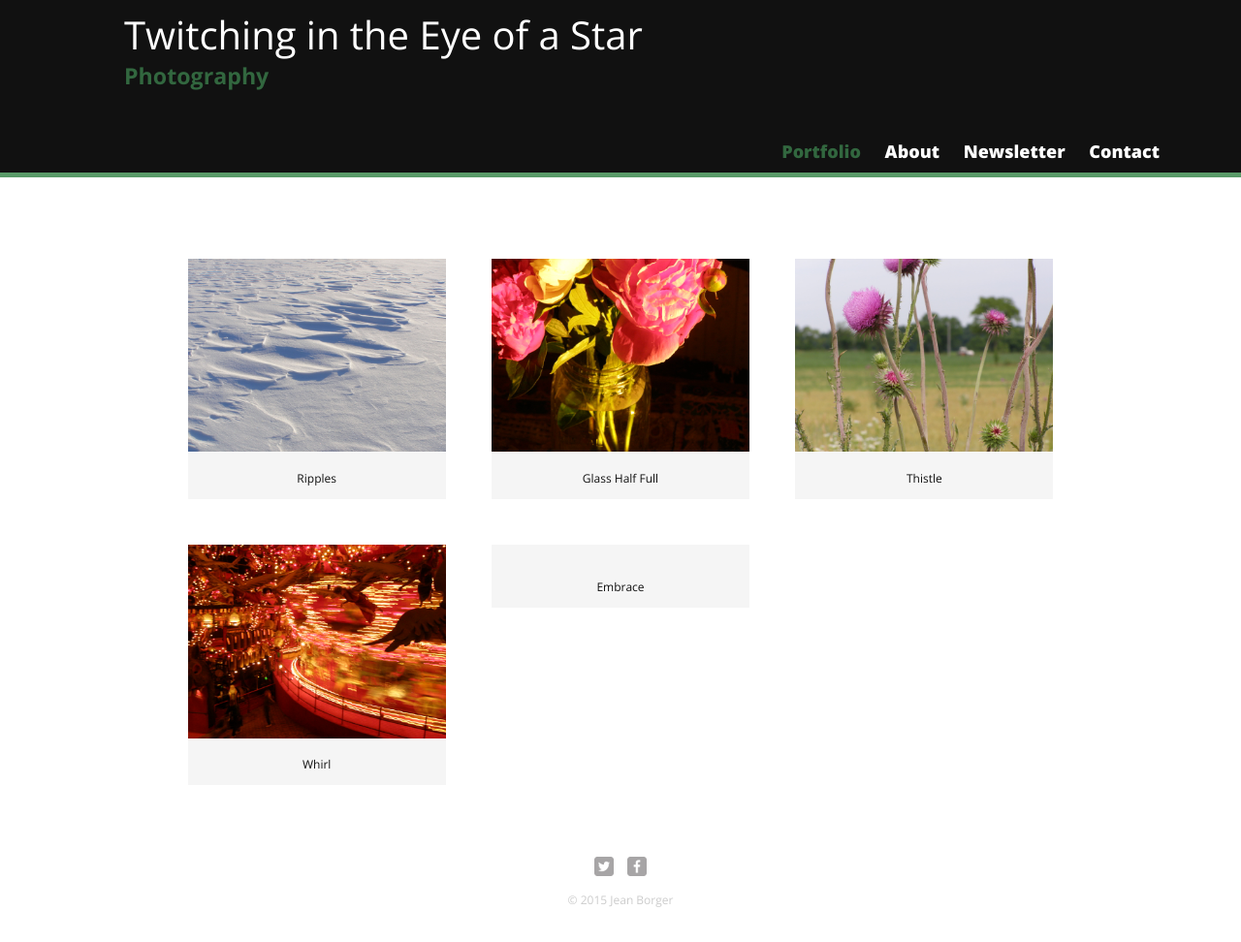
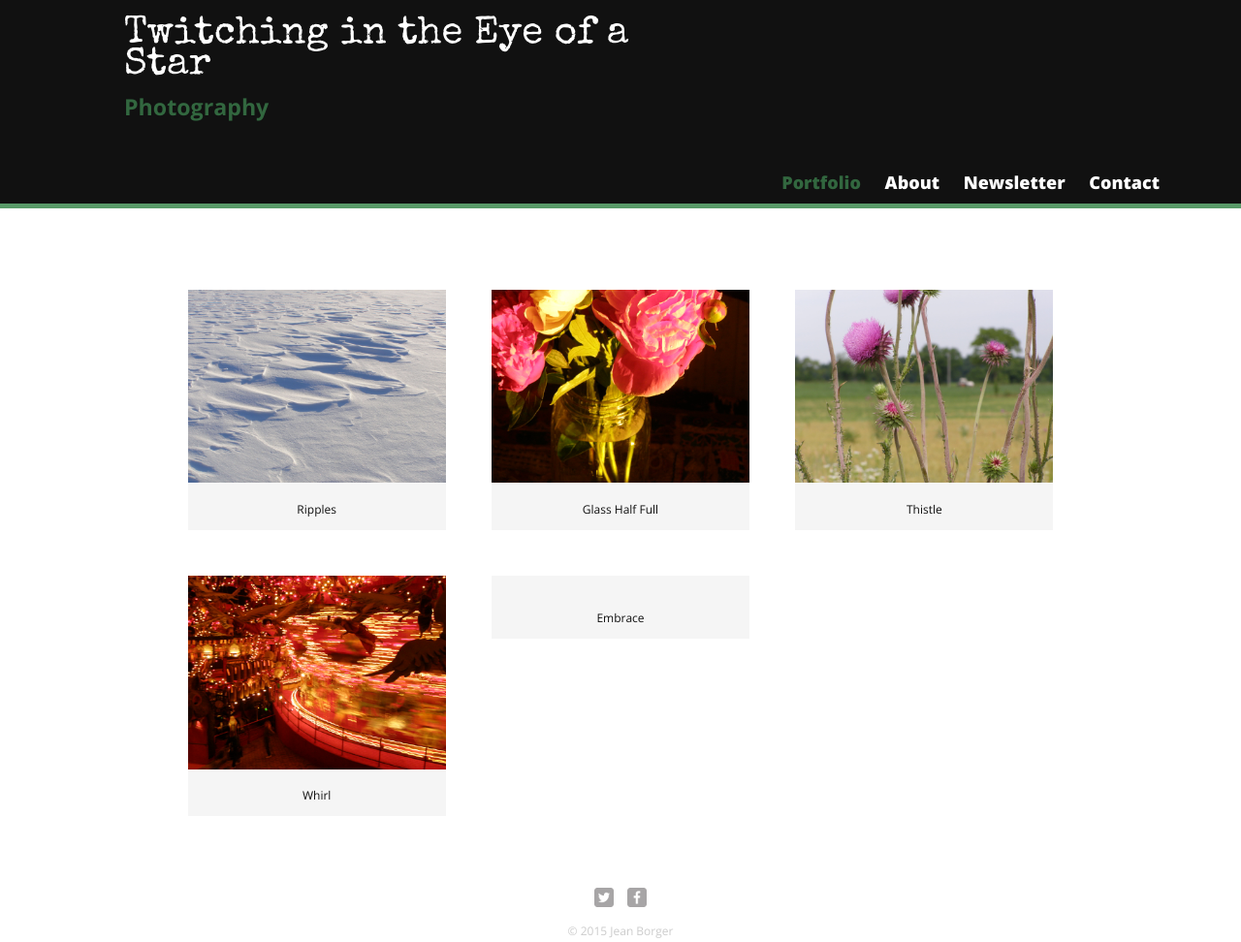
Before and after one commit to jeanborger/Twitch, a plain HTML site: page index.html in a window 1280 px wide. Shown: the whole page at 97% size. Before the commit the page ends 949 px from the top, so only its background shows below. Drawn offline with nearby package versions, Linux system fonts and the light colour scheme.

Commit message:
Added typewriter function and font

```diff
--- a/css/main.css
+++ b/css/main.css
@@ -43,7 +43,7 @@ header {
 }
 
 h1 {
-  font-family: 'Open Sans', sans-serif;
+  font-family: 'Special Elite' ;
   margin: 15px 0;
   font-size: 1.75em;
   font-weight: normal;
@@ -224,5 +224,5 @@ nav a.selected, nav a:hover {
   color: #32673f;
 }
 
-h1 {font-family: 'Open Sans', sans-serif;
+h1 {font-family: 'Special Elite', sans-serif;
 }
--- a/index.html
+++ b/index.html
@@ -4,7 +4,9 @@
     <meta charset="utf-8">
     <title>Twitching in the Eye of a Star | Photography</title>
     <link rel="stylesheet" href="css/normalize.css">
-    <link href='http://fonts.googleapis.com/css?family=EB+Garamond|Open+Sans:400italic,600italic,700italic,400,600,700,800' rel='stylesheet' type='text/css'>
+    <link href='https://fonts.googleapis.com/css?family=Special+Elite' rel='stylesheet' type='text/css'>
+		<link href='http://fonts.googleapis.com/css?family=EB+Garamond|Open+Sans:400italic,600italic,700italic,400,600,700,800' rel='stylesheet' type='text/css'>
+		<link href='https://fonts.googleapis.com/css?family=Special+Elite' rel='stylesheet' type='text/css'>
     <link rel="stylesheet" href="css/main.css">
     <link rel="stylesheet" href="css/responsive.css">
     <meta name="viewport" content="width=device-width, initial-scale=1.0">
@@ -12,9 +14,7 @@
   <body>
     <header>
       <a href="index.html" id="logo">
-        <span class="typewriter">
-					<h1>Twitching in the Eye of a Star</h1>
-				</span>
+				<h1><span class="typewriter"> Twitching in the Eye of a Star</span></h1>
         <h2>Photography</h2>
       </a>
       <nav>
@@ -69,8 +69,16 @@
     </div>
 
 		<script src="http://ajax.googleapis.com/ajax/libs/jquery/1.11.1/jquery.min.js"></script>
-		<script src="typewriter.js"></script>
-		<script src="js/scripts.js" type="text/javascript">
+		<script src="js/typewriter.js"></script>
+
+
+		<script>
+			$(function() {
+				$(".typewriter").typewriter({
+					'speed':125 // default: 300
+						});
+			});
+		</script>
 
   </body>
 </html>
--- a/js/typewriter.js
+++ b/js/typewriter.js
@@ -1,7 +1,55 @@
-<script>
-$(function() {
-$(".typewriter").typewriter({
-'speed':100 // default: 300
-});
-});
-</script>
+// typewriter
+
+// 3215287
+// bertaec32@gmail.com
+(function($, w, d, undefined) {
+
+  function typewriter() {
+
+    // Globals
+    var self = this, speed;
+
+    function init(element, options) {
+            // Set Globals
+      var str;
+      var indice = 0;
+
+      self.options = $.extend( {}, $.fn.typewriter.options, options );
+      $currentElement = $(element);
+      elementStr = $currentElement.text().replace(/\s+/g, ' ');
+      dataSpeed  = $currentElement.data("speed") || self.options.speed;
+      console.log(dataSpeed)
+      $currentElement.empty();
+      var showText = setInterval(
+				function(){
+					if (indice++ < elementStr.length) {
+			      $currentElement.append(elementStr[indice]);
+			    }else{
+			    	clearInterval(showText);
+			    }
+				}, dataSpeed);
+      // self.animation = setInterval(function(){animate_calification()}, 20);
+    }
+
+
+
+    // Metodos publicos
+    return {
+      init: init
+    }
+  }
+
+  // Plugin jQuery
+  $.fn.typewriter = function(options) {
+    return this.each(function () {
+    	var writer =  new typewriter();
+      writer.init(this, options);
+      $.data( this, 'typewriter', writer);
+    });
+  };
+
+  $.fn.typewriter.options = {
+    'speed' : 300
+  };
+
+})(jQuery, window, document);
```
